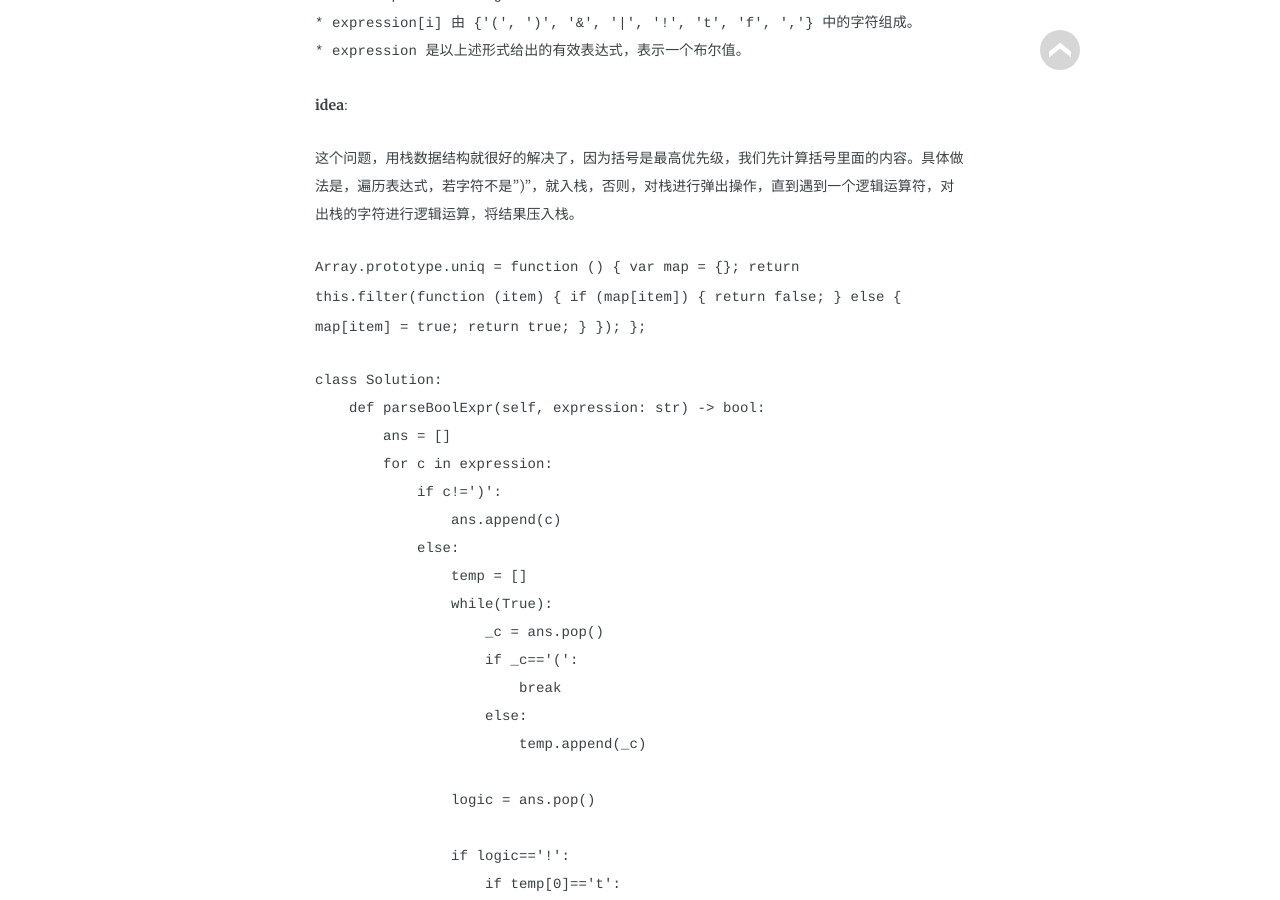
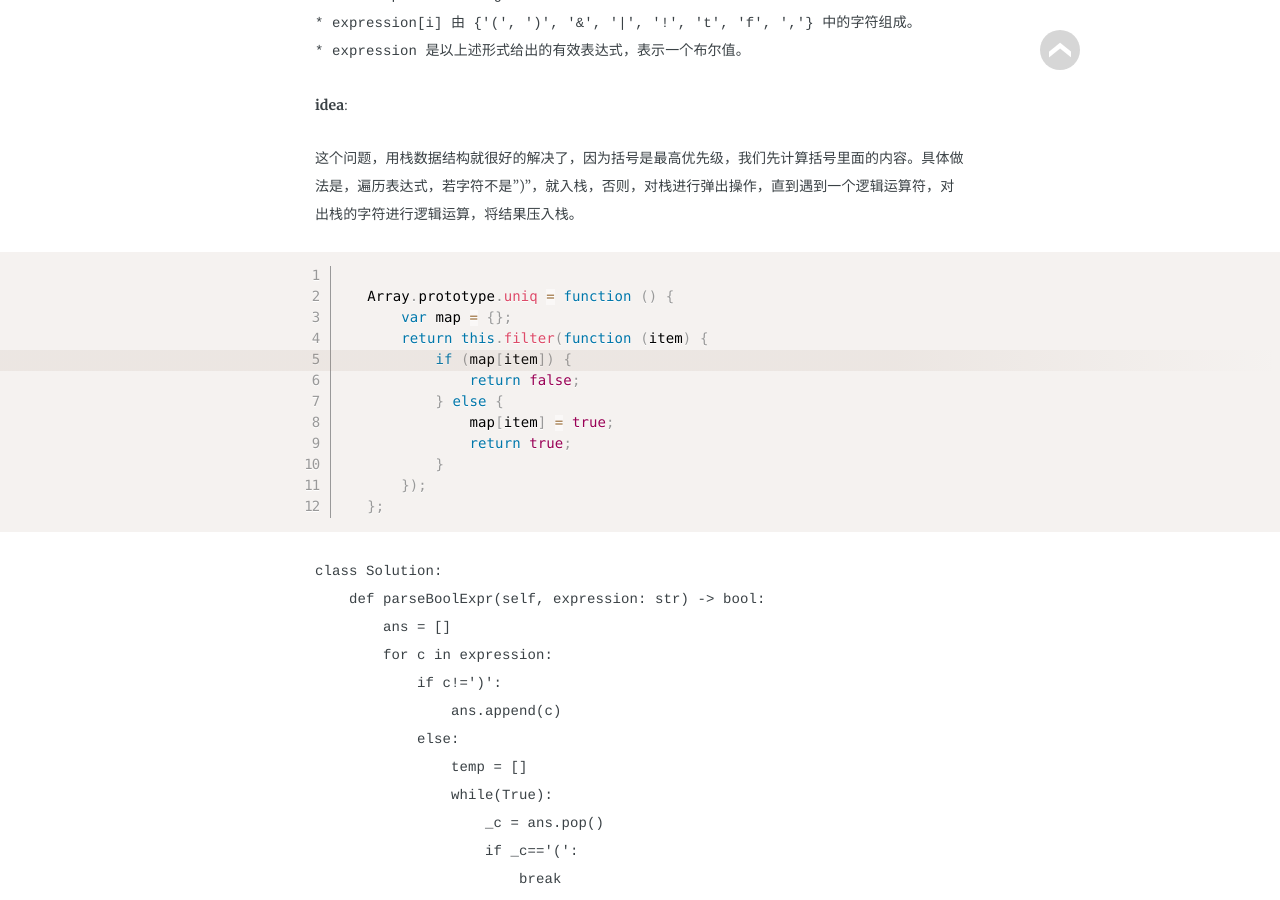
Before and after one commit to kleinzcy/kleinzcy.github.io, a Jekyll site: the page built from _posts/2019-06-30-Leetcode-143.md, in a window 1280 px wide and 900 px high, scrolled down 7850 px. Built offline with Jekyll 4.4.1, drawn with Linux system fonts in a browser that asks for light colours; some web fonts are replaced.

Commit message:
Update 第143场周赛

````diff
--- a/_posts/2019-06-30-Leetcode-143.md
+++ b/_posts/2019-06-30-Leetcode-143.md
@@ -234,7 +234,7 @@ class Solution:
 
 这个问题，用栈数据结构就很好的解决了，因为括号是最高优先级，我们先计算括号里面的内容。具体做法是，遍历表达式，若字符不是")"，就入栈，否则，对栈进行弹出操作，直到遇到一个逻辑运算符，对出栈的字符进行逻辑运算，将结果压入栈。
 
-<code>
+<pre data-line="5" class="line-numbers language-javascript"><code>
    Array.prototype.uniq = function () {
        var map = {};
        return this.filter(function (item) {
@@ -246,7 +246,7 @@ class Solution:
            }
        });
    };
-</code>
+</code></pre>
 ```
 class Solution:
     def parseBoolExpr(self, expression: str) -> bool:
````
